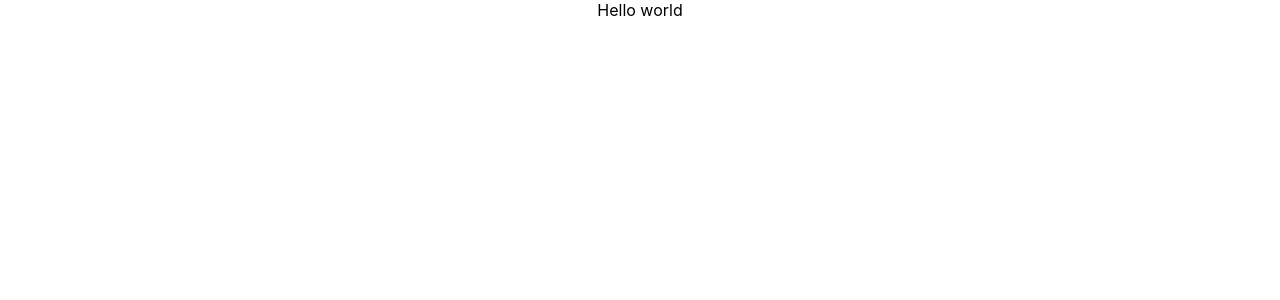
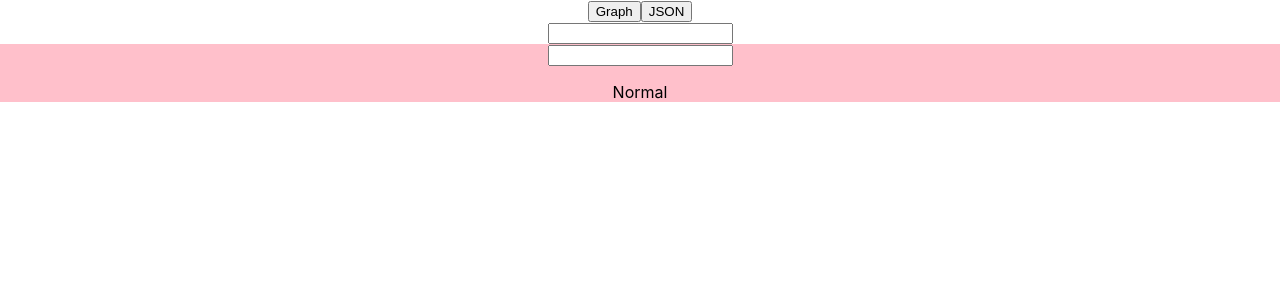
Before and after one commit to majicmoo/storytime-slackbot, a React (Create React App) app in the folder story-maker/: page / in a window 1280 px wide. Shown: the top 300 px of the page. Built offline with nearby package versions, Linux system fonts and the light colour scheme.

Commit message:
continue making json viewer thing

```diff
--- a/story-maker/src/App.tsx
+++ b/story-maker/src/App.tsx
@@ -1,13 +1,53 @@
 import React from "react";
 import "./App.css";
+import { Story } from "./types";
+import GraphTab from "./graph/GraphTab";
+import JsonTab from "./JsonTab";
 
 interface AppState {
-  tab: "pretty" | "json";
+  tab: "graph" | "json";
+  story: Story;
 }
 
 class App extends React.Component<{}, AppState> {
+  public state: AppState = {
+    tab: "graph",
+    story: {
+      title: "",
+      nodes: [
+        { statement: "", type: "Normal", optionIds: [], id: "first-node" }
+      ],
+      options: []
+    }
+  };
+
+  private updateTab = (tab: "graph" | "json") => this.setState({ tab });
+  private updateTitle = (title: string) =>
+    this.setState({ story: { ...this.state.story, title } });
+  private updateNodeStatement = (id: string, statement: string) => {
+    const nodes = this.state.story.nodes;
+    const node = nodes.find(n => n.id === id);
+    // TODO: update
+  };
+
   public render() {
-    return <div className="App">Hello world</div>;
+    const { tab, story } = this.state;
+    return (
+      <div className="App">
+        <div className="tab-switcher">
+          <button onClick={() => this.updateTab("graph")}>Graph</button>
+          <button onClick={() => this.updateTab("json")}>JSON</button>
+        </div>
+        {tab === "graph" && (
+          <GraphTab
+            story={story}
+            updateTitle={this.updateTitle}
+            updateNodeStatement={this.updateNodeStatement}
+          />
+        )}
+        {tab === "json" && <JsonTab story={story} />}
+      </div>
+    );
   }
 }
 
--- /dev/null
+++ b/story-maker/src/JsonTab.tsx
@@ -0,0 +1,14 @@
+import React, { FunctionComponent } from "react";
+import { Story } from "./types";
+
+interface JsonTabProps {
+  story: Story;
+}
+
+const JsonTab: FunctionComponent<JsonTabProps> = story => (
+  <div>
+    <p>{JSON.stringify(story)}</p>
+  </div>
+);
+
+export default JsonTab;
--- /dev/null
+++ b/story-maker/src/graph/GraphTab.tsx
@@ -0,0 +1,28 @@
+import React, { FunctionComponent } from "react";
+import { Story } from "../types";
+import NodeComponent from "./Node";
+
+interface GraphTabProps {
+  story: Story;
+  updateTitle(title: string): void;
+  updateNodeStatement(id: string, statement: string): void;
+}
+
+const GraphTab: FunctionComponent<GraphTabProps> = ({
+  story,
+  updateTitle,
+  updateNodeStatement
+}) => (
+  <div>
+    <input
+      value={story.title}
+      onChange={event => updateTitle(event.target.value)}
+    />
+    <NodeComponent
+      node={story.nodes[0]}
+      updateStatement={updateNodeStatement}
+    />
+  </div>
+);
+
+export default GraphTab;
--- /dev/null
+++ b/story-maker/src/graph/Node.tsx
@@ -0,0 +1,24 @@
+import React, { FunctionComponent } from "react";
+import { Node } from "../types";
+
+import "./node.css";
+
+interface NodeProps {
+  node: Node;
+  updateStatement(nodeId: string, statement: string): void;
+}
+
+const NodeComponent: FunctionComponent<NodeProps> = ({
+  node: { statement, type, id },
+  updateStatement
+}) => (
+  <div className="node">
+    <input
+      value={statement}
+      onChange={e => updateStatement(id, e.target.value)}
+    />
+    <p>{type}</p>
+  </div>
+);
+
+export default NodeComponent;
--- /dev/null
+++ b/story-maker/src/graph/node.css
@@ -0,0 +1,3 @@
+.node {
+  background-color: pink;
+}
--- /dev/null
+++ b/story-maker/src/types.ts
@@ -0,0 +1,22 @@
+export interface Node {
+  id: string;
+  statement: string;
+  optionIds: string[];
+  type: "Normal" | "Win" | "Death";
+}
+
+export interface StoryOption {
+  id: string;
+  item: string;
+  tasteId?: string;
+  touchId?: string;
+  smellId?: string;
+  lookId?: string;
+  listenId?: string;
+}
+
+export interface Story {
+  title: string;
+  nodes: Node[];
+  options: StoryOption[];
+}
```
